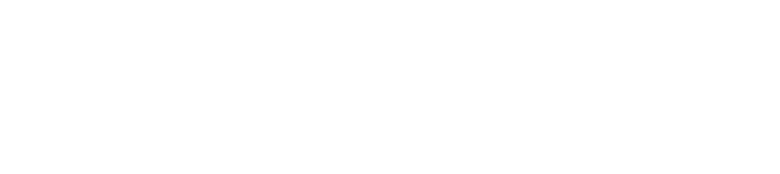
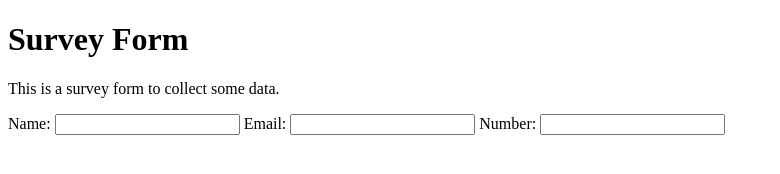
Before and after one commit to nikolas-AI/Survey-Form, a plain HTML site: page index.html in a window 1280 px wide. Shown: the whole page, without its empty margins (0-780 px from the left). Drawn offline with Linux system fonts and the light colour scheme.

Commit message:
form init

```diff
--- a/index.html
+++ b/index.html
@@ -6,4 +6,19 @@
         <title>Survey Form</title>
         <link rel="stylesheet" href="styles.css">
     </head>
+    <body>
+        <h1 id="title">Survey Form</h1>
+        <p id="description">This is a survey form to collect some data.</p>
+        <form action="#" id="survey-form">
+            <label for="name">Name:
+                <input type="text" id="name" required>
+            </label>
+            <label for="email">Email:
+                <input type="email" id="email" required>
+            </label>
+            <label for="number">Number:
+                <input type="number" id="number" pattern="[0-9]{10,10}" required>
+            </label>
+        </form>
+    </body>
 </html>
```
